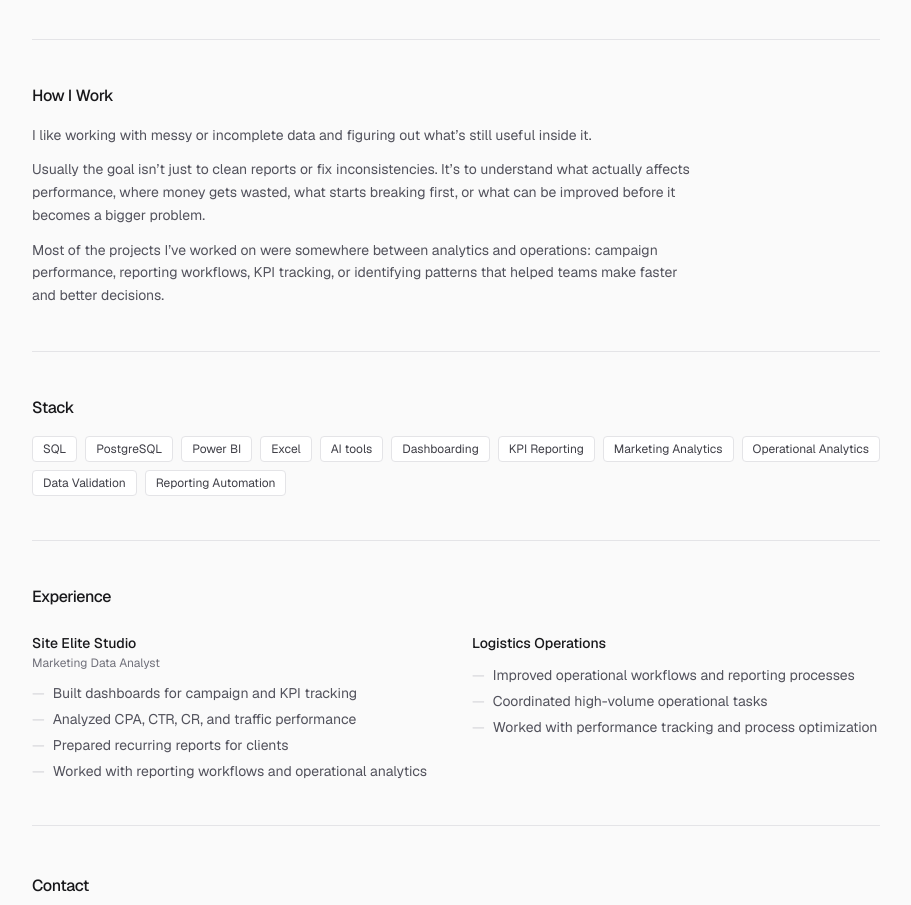
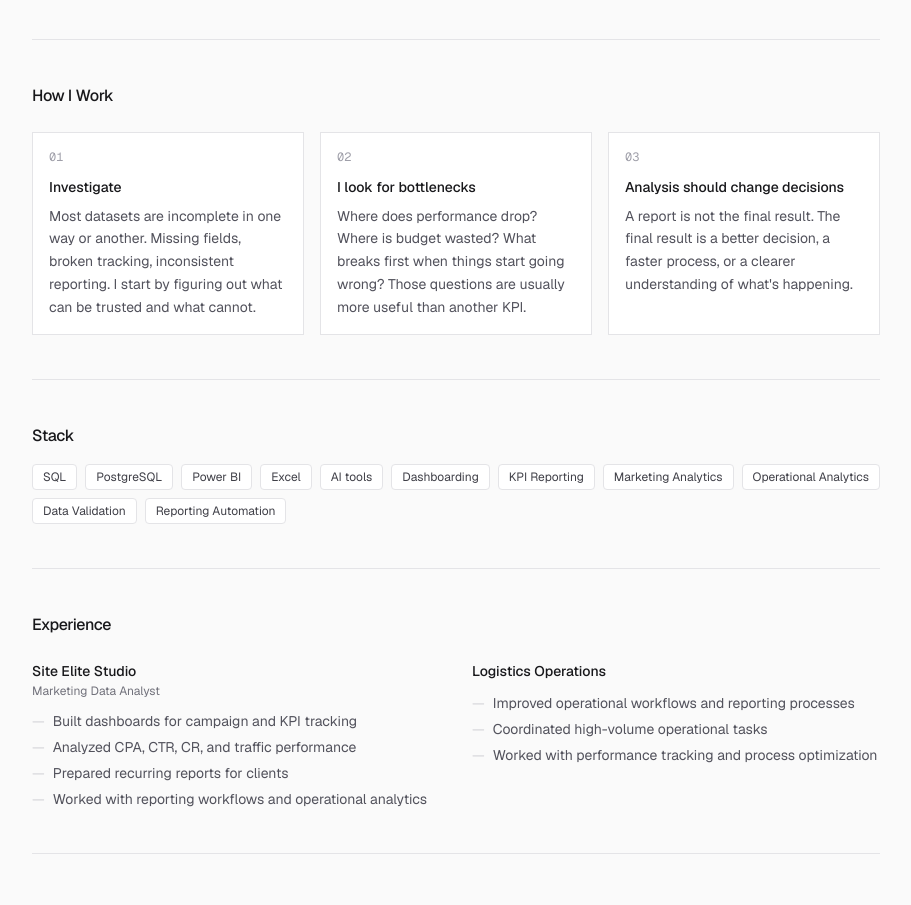
Before and after one commit to ArtemHriharyan/portfolio, a Next.js app: page /portfolio/ in a window 1280 px wide. Shown: the part 920-1825 px from the top of the page, without its empty margins (184-1095 px from the left). Built offline with nearby package versions, Linux system fonts and the light colour scheme.

Commit message:
Update how I work section

```diff
--- a/app/page.tsx
+++ b/app/page.tsx
@@ -8,7 +8,7 @@ const NAV = [
   { label: "Projects", href: "#projects" },
   { label: "Experience", href: "#experience" },
   { label: "Contact", href: "#contact" },
-  { label: "CV", href: "/cv.pdf" },
+  { label: "CV", href: "/portfolio/cv.pdf" },
 ];
 
 const STACK = [
@@ -252,20 +252,43 @@ export default function Home() {
 
         <section id="how-i-work" className="scroll-mt-16 py-10 sm:py-11">
           <SectionHeading title="How I Work" />
-          <div className="mt-4 max-w-2xl space-y-3 text-sm leading-relaxed text-zinc-600">
-            <p>
-              I like working with messy or incomplete data and figuring out what’s still useful inside it.
-            </p>
-            <p>
-              Usually the goal isn’t just to clean reports or fix inconsistencies. It’s to understand what
-              actually affects performance, where money gets wasted, what starts breaking first, or what can be
-              improved before it becomes a bigger problem.
-            </p>
-            <p>
-              Most of the projects I’ve worked on were somewhere between analytics and operations: campaign
-              performance, reporting workflows, KPI tracking, or identifying patterns that helped teams make
-              faster and better decisions.
-            </p>
+
+          <div className="mt-6 grid gap-4 sm:grid-cols-3">
+            <article className="border border-zinc-200 bg-white p-4 transition-colors duration-150 hover:border-zinc-300">
+              <p className="font-mono text-xs text-zinc-400">01</p>
+              <h3 className="mt-3 text-sm font-medium text-zinc-900">
+                Investigate
+              </h3>
+              <p className="mt-2 text-sm leading-relaxed text-zinc-600">
+                Most datasets are incomplete in one way or another. Missing fields,
+                broken tracking, inconsistent reporting. I start by figuring out what
+                can be trusted and what cannot.
+              </p>
+            </article>
+
+            <article className="border border-zinc-200 bg-white p-4 transition-colors duration-150 hover:border-zinc-300">
+              <p className="font-mono text-xs text-zinc-400">02</p>
+              <h3 className="mt-3 text-sm font-medium text-zinc-900">
+                I look for bottlenecks
+              </h3>
+              <p className="mt-2 text-sm leading-relaxed text-zinc-600">
+                Where does performance drop? Where is budget wasted? What breaks first
+                when things start going wrong? Those questions are usually more useful
+                than another KPI.
+              </p>
+            </article>
+
+            <article className="border border-zinc-200 bg-white p-4 transition-colors duration-150 hover:border-zinc-300">
+              <p className="font-mono text-xs text-zinc-400">03</p>
+              <h3 className="mt-3 text-sm font-medium text-zinc-900">
+                Analysis should change decisions
+              </h3>
+              <p className="mt-2 text-sm leading-relaxed text-zinc-600">
+                A report is not the final result. The final result is a better
+                decision, a faster process, or a clearer understanding of what's
+                happening.
+              </p>
+            </article>
           </div>
         </section>
 
@@ -384,7 +407,7 @@ export default function Home() {
             </div>
           </dl>
           <div className="mt-6">
-            <Button href="/cv.pdf">Download CV</Button>
+            <Button href="/portfolio/cv.pdf">Download CV</Button>
           </div>
         </section>
 
```
